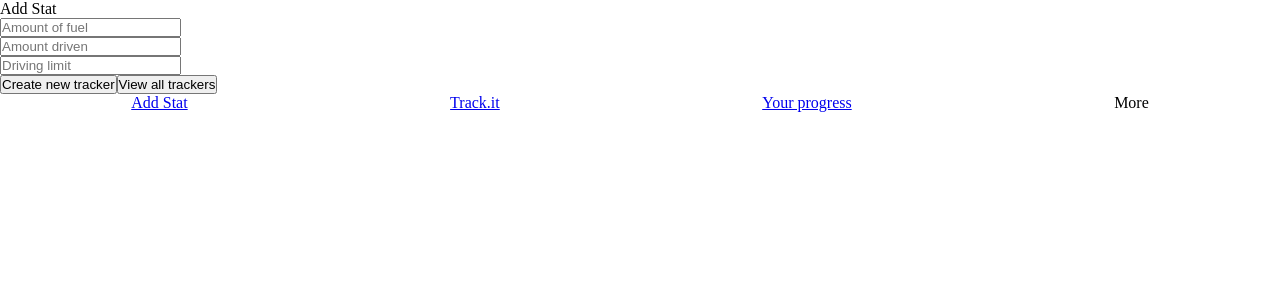
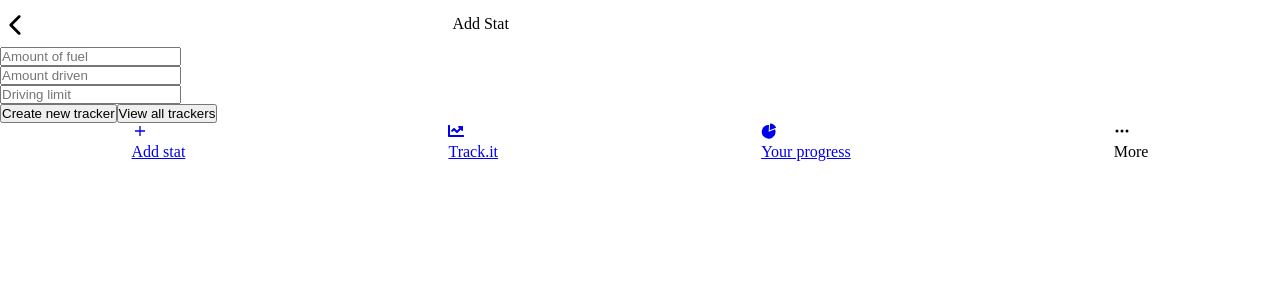
Before and after one commit to edwinmoradian90/tracker-app, a React (Create React App) app in the folder frontend/: page / in a window 1280 px wide. Shown: the top 300 px of the page. Built offline with nearby package versions, Linux system fonts and the light colour scheme; sample sign-in values are in the browser's storage.

Commit message:
added react-icons and back button on header

```diff
--- a/frontend/package.json
+++ b/frontend/package.json
@@ -9,6 +9,7 @@
     "axios": "^0.20.0",
     "react": "^16.13.1",
     "react-dom": "^16.13.1",
+    "react-icons": "^3.11.0",
     "react-redux": "^7.2.1",
     "react-router-dom": "^5.2.0",
     "react-scripts": "3.4.3",
--- a/frontend/src/components/Header/Header.jsx
+++ b/frontend/src/components/Header/Header.jsx
@@ -4,7 +4,7 @@ import HeaderView from './HeaderView';
 const Header = props => {
     const { pageName } = props;
     return (
-        <HeaderView pageName={pageName} />
+        <HeaderView {...props} pageName={pageName} />
     );
 };
 
--- a/frontend/src/components/Header/HeaderView.jsx
+++ b/frontend/src/components/Header/HeaderView.jsx
@@ -1,12 +1,31 @@
 import React from 'react';
+import { withRouter } from 'react-router-dom';
+import { IoIosArrowBack } from 'react-icons/io';
+import styled from 'styled-components';
+
+const NavContainer = styled.div`
+    align-items: center;
+    display: flex;
+`;
+
+const Arrow = styled.div`
+    font-size: 30px;
+    margin-top: 10px;
+    margin-right: 33%;
+`;
 
 const HeaderView = props => {
     const { pageName } = props;
     return (
-        <div className="headerView">
-            {pageName}
-        </div>
+        <NavContainer className="headerView">
+            <Arrow onClick={props.history.goBack} className="backButton">
+                <IoIosArrowBack />
+            </Arrow>
+            <div className="pageName">
+                {pageName}
+            </div>
+        </NavContainer>
     );
 };
 
-export default HeaderView;
+export default withRouter(HeaderView);
--- a/frontend/src/components/Navbar/NavbarView.jsx
+++ b/frontend/src/components/Navbar/NavbarView.jsx
@@ -1,6 +1,10 @@
 import React from 'react';
 import styled from 'styled-components';
 import { Link } from 'react-router-dom';
+import { IoMdAdd } from 'react-icons/io';
+import { FaChartLine } from 'react-icons/fa';
+import { GiPieChart } from 'react-icons/gi';
+import { BsThreeDots } from 'react-icons/bs';
 
 const NavbarList = styled.ul`
     display: flex;
@@ -13,15 +17,27 @@ const NavbarView = () => {
         <div className="navbarView">
             <NavbarList className="navbar">
                 <Link to="/">
-                    <li className="navbarItem">Add Stat</li>
+                    <li className="navbarItem">
+                        <IoMdAdd />
+                        <p className="addStatText">Add stat</p>
+                    </li>
                 </Link>
                 <Link to="/trackers">
-                    <li className="navbarItem">Track.it</li>
+                    <li className="navbarItem">
+                        <FaChartLine />
+                        <p className="trackItText">Track.it</p>
+                    </li>
                 </Link>
                 <Link to="/progress">
-                    <li className="navbarItem">Your progress</li>
+                    <li className="navbarItem">
+                        <GiPieChart />
+                        <p className="progressText">Your progress</p>
+                    </li>
                 </Link>
-                <li className="navbarItem">More</li>
+                <li className="navbarItem">
+                    <BsThreeDots />
+                    <p className="moreText">More</p>
+                </li>
             </NavbarList>
         </div>
     );
```
Also changed, not shown: 1 other file (tests, documents, lock files or other folders).
